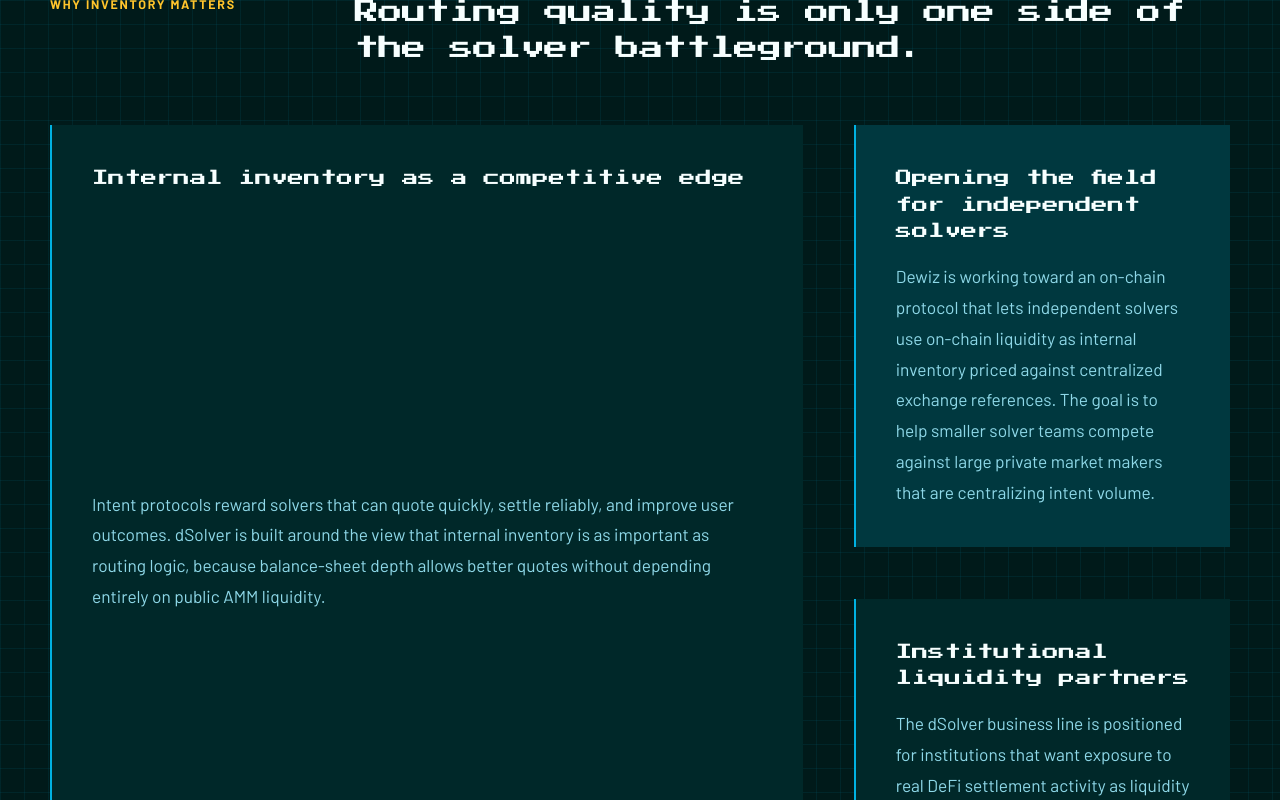
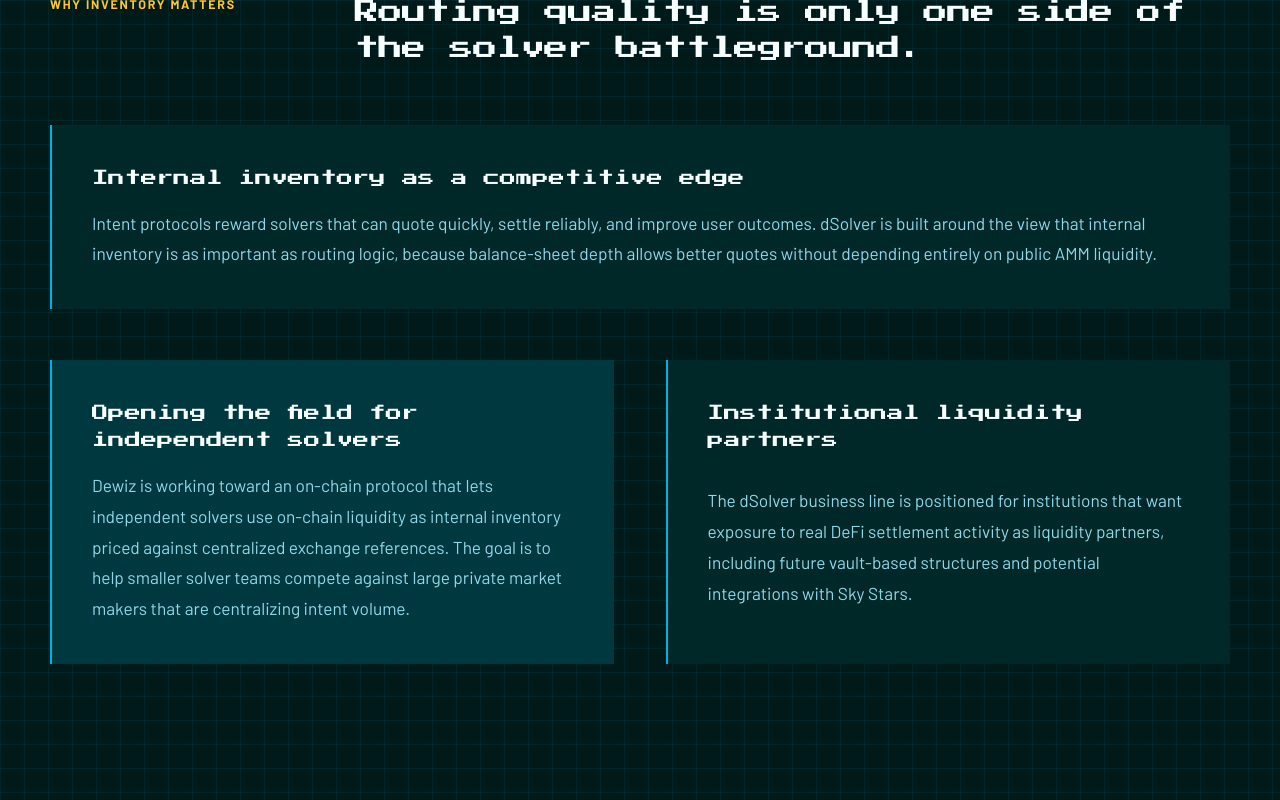
Before and after one commit to dewiz-xyz/dewiz-website, a Next.js app: page /dsolver in a window 1280 px wide. Shown: the part 960-1760 px from the top of the page. Built offline with nearby package versions, Linux system fonts and the light colour scheme; no server answers.

Commit message:
Fix dSolver inventory card hierarchy

```diff
--- a/styles/site.module.css
+++ b/styles/site.module.css
@@ -331,11 +331,12 @@
 }
 
 .textGrid {
-  grid-template-columns: minmax(0, 2fr) minmax(0, 1fr);
+  grid-template-columns: repeat(2, minmax(0, 1fr));
 }
 
 .textGrid > :first-child {
-  grid-row: span 2;
+  grid-column: 1 / -1;
+  grid-row: auto;
 }
 
 .checkGrid {
```
Also changed, not shown: 3 other files (tests, documents, lock files or other folders).
